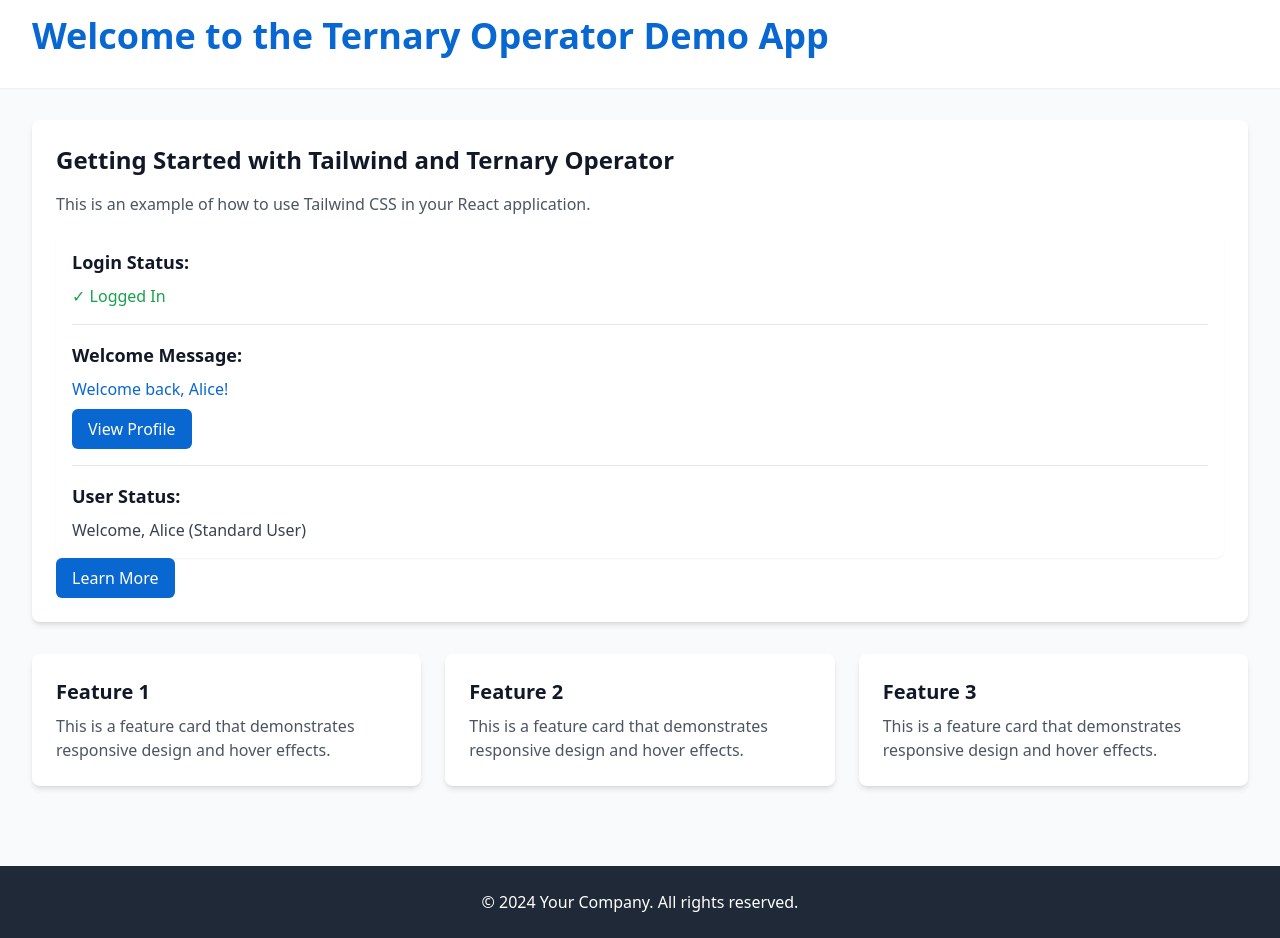
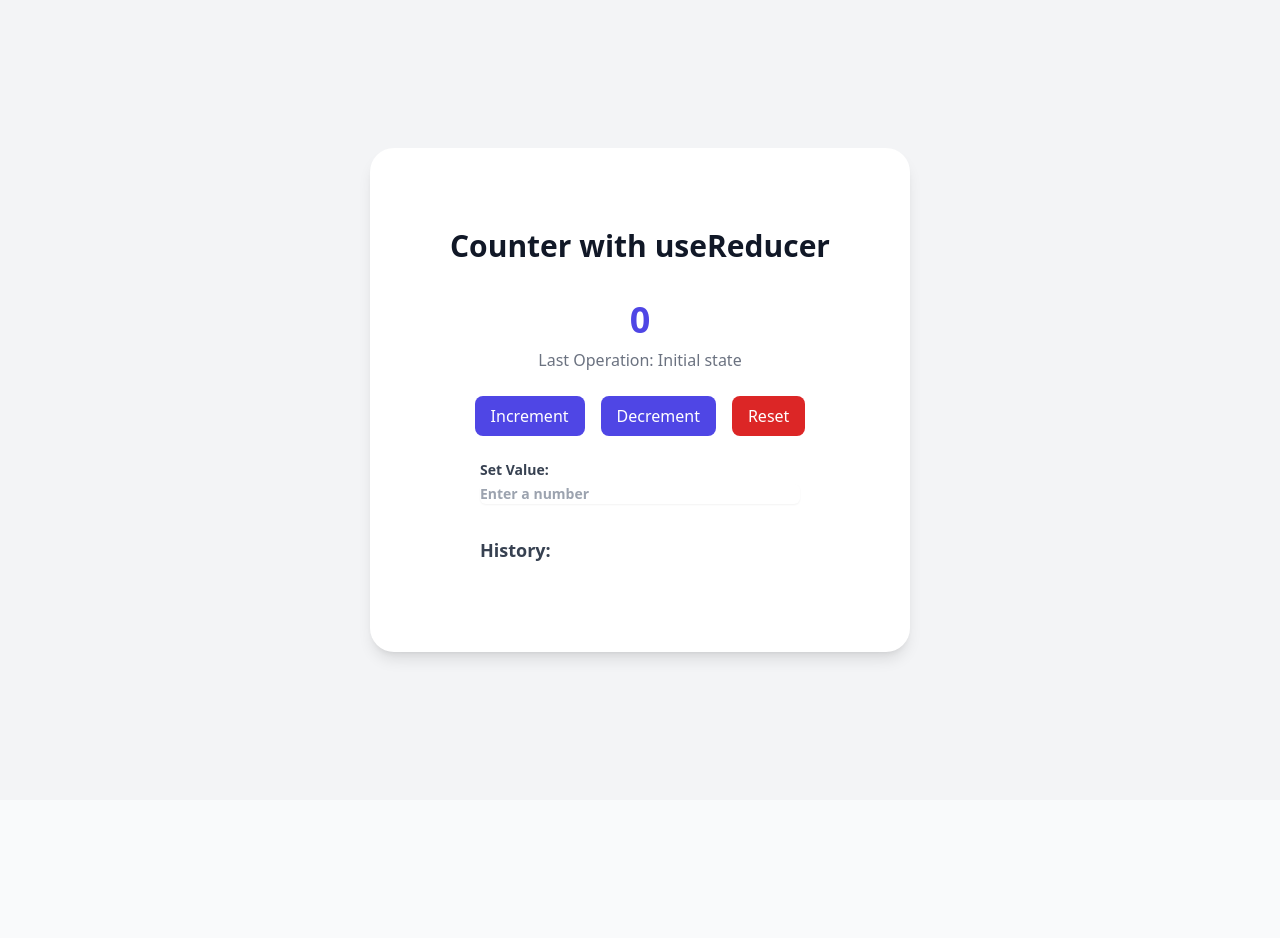
Before and after one commit to Cybertron-Ant/reacttypescriptidx, a React (Vite) app: page / in a window 1280 px wide. After the commit the page ends 800 px from the top, so only its background shows below. Built offline with nearby package versions, Linux system fonts and the light colour scheme.

Commit message:
feat(counter): implement useReducer with TypeScript
- Add Counter component with useReducer hook
- Create types for state and actions
- Implement counter reducer with history tracking
- Add modern UI with Tailwind CSS
- Include increment, decrement, reset, and custom value features

```diff
--- a/src/App.tsx
+++ b/src/App.tsx
@@ -1,65 +1,20 @@
 import React from 'react';
 import './styles/main.css';
-import TernaryComponent from './components/TernaryComponent';
+import Counter from './components/Counter';
 
 /**
- * Main App component demonstrating Tailwind CSS usage
- * This component showcases various Tailwind utility classes and custom components
+ * Main App component featuring the Counter implementation with useReducer
  */
-function App() {
-
-  // Change these values to test the ternary operator behavior
-  const userLoggedIn = true;
-  const currentUserName = 'Alice';
-
+const App: React.FC = () => {
   return (
-    <div className="min-h-screen bg-gray-50">
-
-      {/* Header section with custom styling */}
-      <header className="bg-white shadow-sm">
-        <div className="max-w-7xl mx-auto px-4 py-4 sm:px-6 lg:px-8">
-          <h1 className="text-primary-600">Welcome to the Ternary Operator Demo App</h1>
+    <div className="min-h-screen bg-gray-100 py-6 flex flex-col justify-center sm:py-12">
+      <div className="relative py-3 sm:max-w-xl sm:mx-auto">
+        <div className="relative px-4 py-10 bg-white shadow-lg sm:rounded-3xl sm:p-20">
+          <Counter />
         </div>
-      </header>
-
-      {/* Main content section */}
-      <main className="max-w-7xl mx-auto px-4 py-8 sm:px-6 lg:px-8">
-        {/* Example card using custom component class */}
-        <div className="card">
-          <h2 className="text-2xl font-bold mb-4">Getting Started with Tailwind and Ternary Operator</h2>
-          <p className="text-gray-600 mb-4">
-            This is an example of how to use Tailwind CSS in your React application.
-          </p>
-          {/* Render the TernaryComponent with the specified props */}
-          <TernaryComponent isLoggedIn={userLoggedIn} userName={currentUserName} />
-          {/* Example button using custom component class */}
-          <button className="btn-primary">
-            Learn More
-          </button>
-        </div>
-
-        {/* Grid layout example */}
-        <div className="grid grid-cols-1 md:grid-cols-2 lg:grid-cols-3 gap-6 mt-8">
-          {/* Feature cards */}
-          {[1, 2, 3].map((item) => (
-            <div key={item} className="card hover:shadow-lg transition-shadow duration-300">
-              <h3 className="text-xl font-semibold mb-2">Feature {item}</h3>
-              <p className="text-gray-600">
-                This is a feature card that demonstrates responsive design and hover effects.
-              </p>
-            </div>
-          ))}
-        </div>
-      </main>
-
-      {/* Footer section */}
-      <footer className="bg-gray-800 text-white mt-12">
-        <div className="max-w-7xl mx-auto px-4 py-6 sm:px-6 lg:px-8">
-          <p className="text-center">&copy; 2024 Your Company. All rights reserved.</p>
-        </div>
-      </footer>
+      </div>
     </div>
   );
-}
+};
 
 export default App;
--- /dev/null
+++ b/src/components/Counter.tsx
@@ -0,0 +1,88 @@
+import React, { useReducer } from 'react';
+import { counterReducer } from '../reducers/counter.reducer';
+import { initialState, CounterActionTypes } from '../types/counter.types';
+
+/**
+ * Counter Component
+ *
+ * A feature-rich counter component that demonstrates the use of useReducer
+ * for state management in React. It includes:
+ * - Increment/Decrement functionality
+ * - Reset capability
+ * - Custom value setting
+ * - Operation history tracking
+ */
+const Counter: React.FC = () => {
+  // Initialize the reducer with our initial state
+  const [state, dispatch] = useReducer(counterReducer, initialState);
+
+  // Handler for setting custom value
+  const handleSetValue = (event: React.ChangeEvent<HTMLInputElement>) => {
+    const value = parseInt(event.target.value) || 0;
+    dispatch({ type: CounterActionTypes.SET_VALUE, payload: value });
+  };
+
+  return (
+    <div className="flex flex-col items-center space-y-6">
+      <h2 className="text-3xl font-bold text-gray-900">Counter with useReducer</h2>
+
+      <div className="text-center">
+        <h3 className="text-4xl font-bold text-indigo-600">{state.count}</h3>
+        <p className="text-gray-500 mt-2">Last Operation: {state.lastOperation}</p>
+      </div>
+
+      <div className="flex space-x-4">
+        <button
+          onClick={() => dispatch({ type: CounterActionTypes.INCREMENT })}
+          className="px-4 py-2 bg-indigo-600 text-white rounded-lg hover:bg-indigo-700 transition-colors"
+        >
+          Increment
+        </button>
+
+        <button
+          onClick={() => dispatch({ type: CounterActionTypes.DECREMENT })}
+          className="px-4 py-2 bg-indigo-600 text-white rounded-lg hover:bg-indigo-700 transition-colors"
+        >
+          Decrement
+        </button>
+
+        <button
+          onClick={() => dispatch({ type: CounterActionTypes.RESET })}
+          className="px-4 py-2 bg-red-600 text-white rounded-lg hover:bg-red-700 transition-colors"
+        >
+          Reset
+        </button>
+      </div>
+
+      <div className="w-full max-w-xs">
+        <label className="block text-gray-700 text-sm font-bold mb-2">
+          Set Value:
+          <input
+            type="number"
+            onChange={handleSetValue}
+            placeholder="Enter a number"
+            className="mt-1 block w-full rounded-md border-gray-300 shadow-sm focus:border-indigo-300 focus:ring focus:ring-indigo-200 focus:ring-opacity-50"
+          />
+        </label>
+      </div>
+
+      <div className="w-full max-w-xs">
+        <h4 className="text-lg font-semibold text-gray-700 mb-2">History:</h4>
+        <div className="max-h-40 overflow-y-auto">
+          <ul className="space-y-1">
+            {state.history.map((value, index) => (
+              <li
+                key={index}
+                className="text-sm text-gray-600 bg-gray-50 px-3 py-2 rounded"
+              >
+                Operation {index + 1}: {value}
+              </li>
+            ))}
+          </ul>
+        </div>
+      </div>
+    </div>
+  );
+};
+
+export default Counter;
--- /dev/null
+++ b/src/reducers/counter.reducer.ts
@@ -0,0 +1,53 @@
+import { CounterState, CounterAction, CounterActionTypes } from '../types/counter.types';
+
+/**
+ * Counter Reducer
+ *
+ * This reducer manages the state for a counter with the following features:
+ * - Increment/Decrement counter
+ * - Reset counter
+ * - Set specific value
+ * - Maintains operation history
+ *
+ * @param state - Current state of the counter
+ * @param action - Action to be performed on the state
+ * @returns New state after applying the action
+ */
+export const counterReducer = (state: CounterState, action: CounterAction): CounterState => {
+  switch (action.type) {
+    case CounterActionTypes.INCREMENT:
+      return {
+        ...state,
+        count: state.count + 1,
+        lastOperation: 'Incremented',
+        history: [...state.history, state.count + 1]
+      };
+
+    case CounterActionTypes.DECREMENT:
+      return {
+        ...state,
+        count: state.count - 1,
+        lastOperation: 'Decremented',
+        history: [...state.history, state.count - 1]
+      };
+
+    case CounterActionTypes.RESET:
+      return {
+        ...state,
+        count: 0,
+        lastOperation: 'Reset',
+        history: [...state.history, 0]
+      };
+
+    case CounterActionTypes.SET_VALUE:
+      return {
+        ...state,
+        count: action.payload ?? 0,
+        lastOperation: `Set to ${action.payload}`,
+        history: [...state.history, action.payload ?? 0]
+      };
+
+    default:
+      return state;
+  }
+};
--- /dev/null
+++ b/src/types/counter.types.ts
@@ -0,0 +1,27 @@
+// Define the state interface for our counter
+export interface CounterState {
+  count: number;
+  lastOperation: string;
+  history: number[];
+}
+
+// Define all possible action types
+export enum CounterActionTypes {
+  INCREMENT = 'INCREMENT',
+  DECREMENT = 'DECREMENT',
+  RESET = 'RESET',
+  SET_VALUE = 'SET_VALUE'
+}
+
+// Define the structure for our actions
+export interface CounterAction {
+  type: CounterActionTypes;
+  payload?: number;
+}
+
+// Initial state for the counter
+export const initialState: CounterState = {
+  count: 0,
+  lastOperation: 'Initial state',
+  history: []
+};
```
